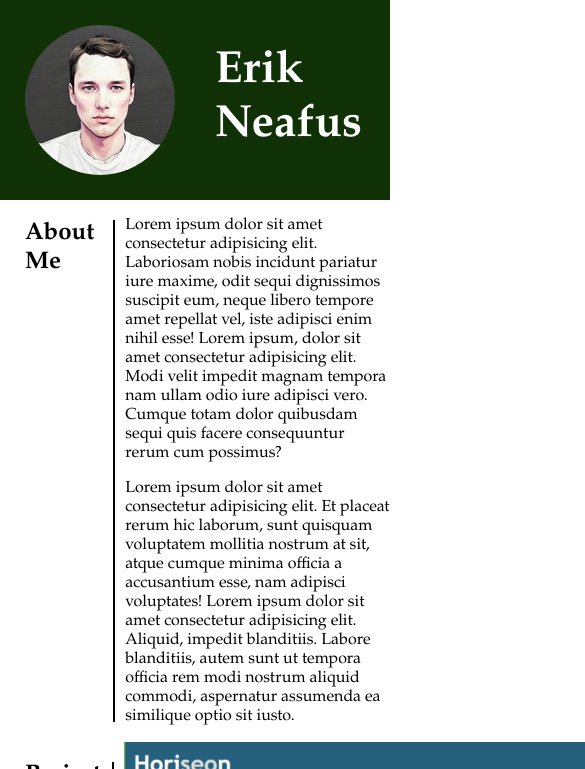
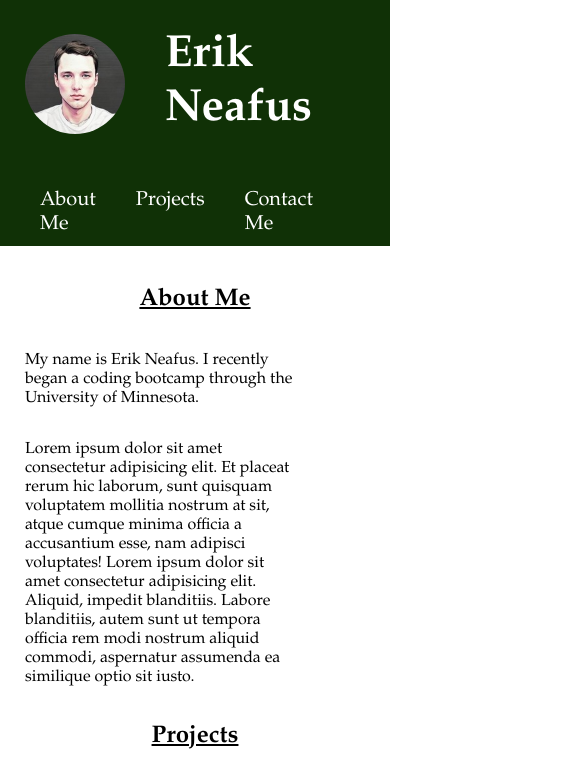
Before and after one commit to erik814/personal-portfolio, a plain HTML site: page index.html in a window 390 px wide. Shown: the top 769 px of the page, 585 px wide, since content can reach past the window. Drawn offline with Linux system fonts and the light colour scheme.

Commit message:
Started working on media query.

```diff
--- a/assets/style.css
+++ b/assets/style.css
@@ -5,7 +5,7 @@
 }
 
 * {
-    font-family: Garamond,Baskerville,Baskerville Old Face,Hoefler Text,Times New Roman,serif;
+    font-family: Garamond, Baskerville, Baskerville Old Face, Hoefler Text, Times New Roman, serif;
 }
 
 html, body {
@@ -13,9 +13,6 @@ html, body {
     padding: 0;
 }
 
-#about-me {
-    padding-left: 25px;
-}
 
 #contact-me {
     background-color: var(--primary);
@@ -33,8 +30,9 @@ html, body {
     justify-content: center;
 }
 
-.contact-ul li {
-    /* color: var(--white); */
+.contact-ul li a {
+    color: var(--white);
+    text-decoration: none;
 }
 
 header {
@@ -47,7 +45,7 @@ header {
 
 header ul {
     display: flex;
-    gap: 25px;
+    gap: 40px;
     list-style-type: none;
     margin-right: 100px;
     font-size: 20px;
@@ -73,24 +71,101 @@ nav ul li a {
     text-decoration: none;
 }
 
-#projects {
-
+#projects div {
+    gap: 11px;
 }
 
-#projects h2 {
+
+
+/* #projects h2 {
     padding-left: 25px;
-}
+} */
+
+/* .main-image {
+    width: 100%;
+} */
 
 section {
     display: flex;
+    width: 100%;
 }
 
 section h2 {
     width: 25%;
+    padding-right: 25px;
     border-right: 2px solid black;
-    margin-right: 10px;
+    margin-right: 25px;
+    text-align: end;
 }
 
 section .right {
     width: 75%;
+    display: flex;
+    flex-wrap: wrap;
 }
+
+/* section .right img {
+    flex-shrink: 1;
+    flex-basis: 25%;
+} */
+
+.small-image {
+    width: 300px;
+    height: 300px;
+}
+
+
+@media screen and (max-width: 480px) {
+
+    header {
+        display: block;
+        /* align-items: center;
+        justify-content: space-between; */
+        background-color: var(--primary);
+        color: var(--white);
+    }
+
+    header div img {
+        height: 100px;
+        width: 100px;
+    }
+
+    header ul {
+        /* display: flex;
+        gap: 40px; */
+        list-style-type: none;
+        font-size: 20px;
+    }
+
+    header nav ul li {
+        margin: 0px;
+        padding-bottom: 10px;
+    }
+
+    .main-image {
+        min-width: 0;
+    }
+
+    section{
+        display: flex;
+        flex-direction: column;
+    }
+
+    section h2 {
+        /* border-bottom: 2px solid black; */
+        border-right: none;
+        width: 100%;
+        text-align: center;
+        text-decoration: underline;
+    }
+
+    .right {
+        width: 100%;
+        display: flex;
+        align-items: center;
+    }
+
+    .right p {
+        margin-left: 25px;
+    }
+}
--- a/index.html
+++ b/index.html
@@ -17,7 +17,7 @@
         <nav>
             <ul>
                 <li><a href="#about-me">About Me</a></li>
-                <li><a href="#project">Projects</a></li>
+                <li><a href="#projects">Projects</a></li>
                 <li><a href="#contact-me">Contact Me</a></li>
             </ul>
         </nav>
@@ -26,7 +26,7 @@
     <section id="about-me">
         <h2>About Me</h2>
         <div class="right">
-            <p>Lorem ipsum dolor sit amet consectetur adipisicing elit. Laboriosam nobis incidunt pariatur iure maxime, odit sequi dignissimos suscipit eum, neque libero tempore amet repellat vel, iste adipisci enim nihil esse! Lorem ipsum, dolor sit amet consectetur adipisicing elit. Modi velit impedit magnam tempora nam ullam odio iure adipisci vero. Cumque totam dolor quibusdam sequi quis facere consequuntur rerum cum possimus?
+            <p>My name is Erik Neafus. I recently began a coding bootcamp through the University of Minnesota.
             </p>
             <p>Lorem ipsum dolor sit amet consectetur adipisicing elit. Et placeat rerum hic laborum, sunt quisquam voluptatem mollitia nostrum at sit, atque cumque minima officia a accusantium esse, nam adipisci voluptates! Lorem ipsum dolor sit amet consectetur adipisicing elit. Aliquid, impedit blanditiis. Labore blanditiis, autem sunt ut tempora officia rem modi nostrum aliquid commodi, aspernatur assumenda ea similique optio sit iusto.
             </p>
@@ -37,32 +37,30 @@
         <h2>Projects</h2>
         <div class="right">
             <a href="https://erik814.github.io/semantic-html/" target="blank" class="main-image">
-                <img src="./assets/Horiseon.png" alt="Four people having a meeting.">
+                <img src="./assets/Horiseon-big.png" alt="Four people having a meeting.">
             </a>
 
-            <a href="https://minimalistbaker.com/easy-tofu-pad-thai/" target="blank">
+            <a href="https://minimalistbaker.com/easy-tofu-pad-thai/" target="blank" class="small-image">
                 <img src="./assets/Pad-Thai.jpg">
             </a>
 
-            <a href="https://mufon.com/" target="blank">
+            <a href="https://mufon.com/" target="blank" class="small-image">
                 <img src="./assets/ufo.jpg">
             </a>
 
-            <a href="https://www.minneapolis.org/things-to-do/nature-outdoors/biking/" target="blank">
+            <a href="https://www.minneapolis.org/things-to-do/nature-outdoors/biking/" target="blank" class="small-image">
                 <img src="./assets/biking.jpg">
             </a>
 
-            <a href="https://mufon.com/" target="blank">
+            <a href="https://mufon.com/" target="blank" class="small-image">
                 <img src="./assets/ufo.jpg">
             </a>
-            <!-- Images here -->
-
         </div>
     </section>
 
     <section id="contact-me">
         <h3>Contact Me</h3>
-        <ul class="right contact-ul">
+        <ul class="right, contact-ul">
             <li>XXX-XXX-XXXX</li>
             <li><a href="mailto: erikneafus@gmail.com">erikneafus@gmail.com</a></li>
             <li><a href="https://github.com/erik814">Github</a></li>
```
Also changed, not shown: assets/Horiseon-big.png (added).
